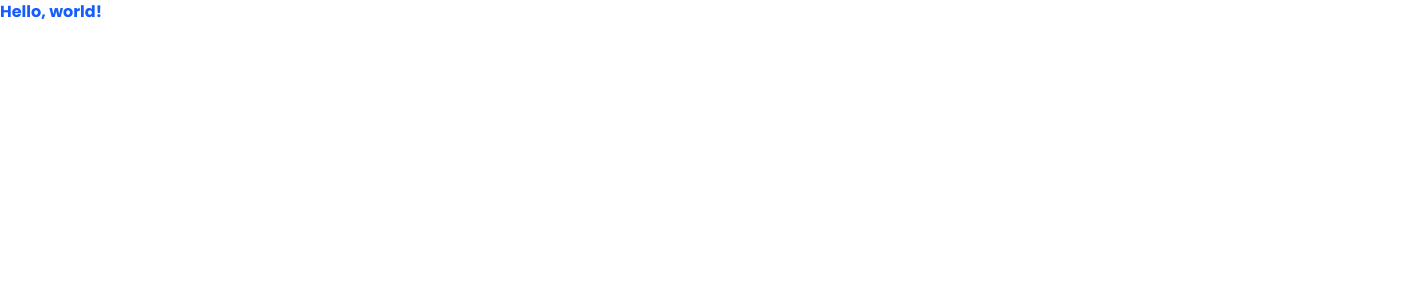
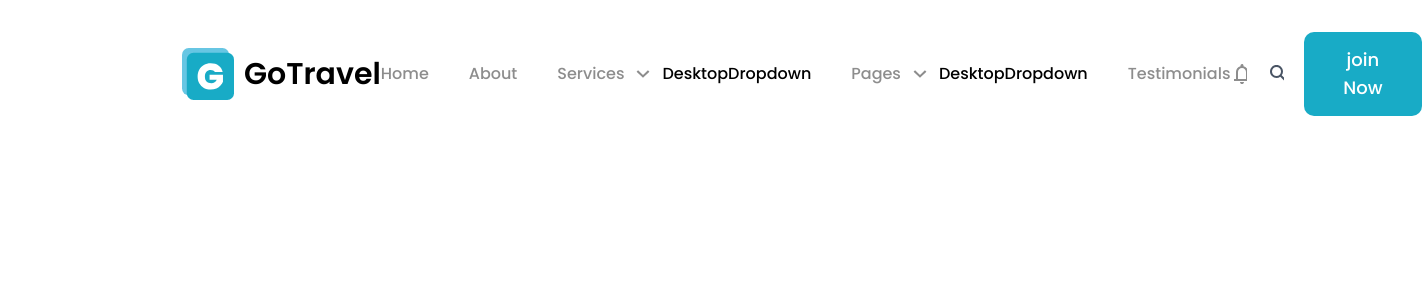
Before and after one commit to diegovilhalva/go-travel, a React (Vite) app: page / in a window 1280 px wide. Shown: the top 300 px of the page, 1422 px wide, since content can reach past the window. Built offline with nearby package versions, Linux system fonts and the light colour scheme.

Commit message:
creating navbar component

```diff
--- a/src/App.tsx
+++ b/src/App.tsx
@@ -1,5 +1,14 @@
+import Header from "./components/Header";
+import Navigation from "./components/Navigation/Navigation";
+import Page from "./components/Page";
+
 function App() {
-  return <div className="font-bold text-blue-600">Hello, world!</div>;
+  return (
+  <Page>
+    <Header>
+      <Navigation />
+    </Header>
+  </Page>);
 }
 
 export default App;
--- /dev/null
+++ b/src/components/Header.tsx
@@ -0,0 +1,13 @@
+import { ReactElement } from "react"
+
+interface HeaderProps {
+    children: ReactElement;
+}
+
+const Header = ({children}:HeaderProps) => {
+    return (
+        <header className="px-24 pt-8 pb-23">{children}</header>
+    )
+}
+
+export default Header
--- /dev/null
+++ b/src/components/Navigation/DesktopDropdown.tsx
@@ -0,0 +1,13 @@
+import { NavigationLink } from "../../utils/contentTypes"
+
+interface DesktopDropdownProps {
+    links?:NavigationLink[]
+}
+
+const DesktopDropdown = ({links}:DesktopDropdownProps) => {
+  return (
+    <div>DesktopDropdown</div>
+  )
+}
+
+export default DesktopDropdown
--- /dev/null
+++ b/src/components/Navigation/Navigation.tsx
@@ -0,0 +1,39 @@
+import { navigationLinks } from "../../utils/content"
+import BellIcon from "../Icons/BellIcon"
+import CaretUp from "../Icons/CaretUp"
+import LogoIcon from "../Icons/LogoIcon"
+import SearchIcon from "../Icons/SearchIcon"
+import DesktopDropdown from "./DesktopDropdown"
+
+
+const Navigation = () => {
+  return (
+    <nav className="m-auto mb-12 max-w-432">
+        <div className="flex justify-between px-21.5">
+            <a href="/" className="flex items-center gap-x-2.5">
+                <LogoIcon  className="size-13"/>
+                <span className="text-3xl font-semibold">GoTravel</span>
+            </a>
+            <ul className="flex items-stretch gap-x-10 ">
+                {navigationLinks.map((link) => (
+                    <li key={link.id} className="group relative flex cursor-pointer items-center gap-x-1.75 font-medium transition-all duration-200">
+                        <a href="" className="text-grey-600 group-hover:text-black">{link.text}</a>
+                        {link.dropdown && <span className="flex size-6 items-center justify-center"> <CaretUp className="size-3.5 fill-grey-600 rotate-180 transition-all  duration-250 group-hover:fill-black group-hover:rotate-360" /></span>}
+                        {link.dropdown && (
+                            <DesktopDropdown links={link.dropdownLinks} />
+                        )}
+                    </li>
+                ))}
+            </ul>
+            <div className="flex items-center gap-x-5">
+                <BellIcon className="fill-grey-600 cursor-pointer hover:fill-black" />
+                <SearchIcon className="fill-gray-600 cursor-pointer hover:fill-black" />
+                <button className="bg-primary-700 hover:bg-primary-800 cursor-pointer rounded-[0.625rem]
+                 px-8 py-3.5 text-lg font-medium text-white transition-all duration-200">join Now</button>
+            </div>
+        </div>
+    </nav>
+  )
+}
+
+export default Navigation
--- /dev/null
+++ b/src/components/Page.tsx
@@ -0,0 +1,14 @@
+import { ReactElement} from "react"
+
+
+interface PageProps {
+    children:ReactElement;
+}
+
+const Page = ({children}:PageProps) => {
+  return (
+    <div>{children}</div>
+  )
+}
+
+export default Page
```
